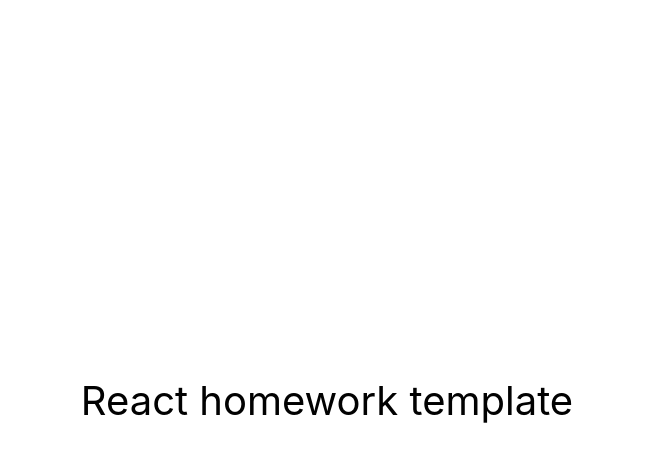
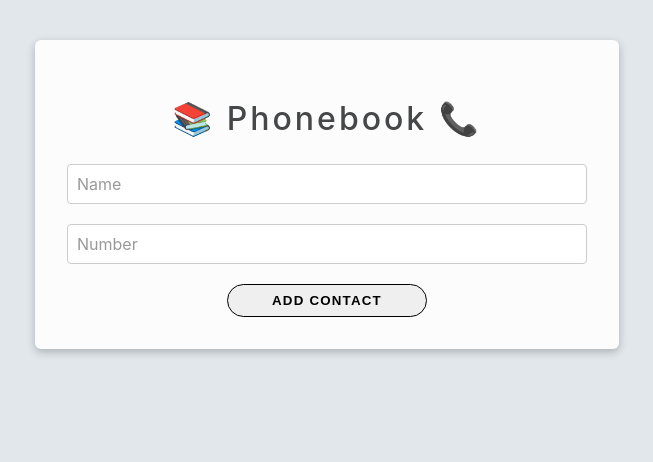
Before and after one commit to Fatiuk/goit-react-hw-02-phonebook, a React (Create React App) app: page / in a window 1280 px wide. Shown: the top 462 px of the page, without its empty margins (313-966 px from the left). Built offline with nearby package versions, Linux system fonts and the light colour scheme.

Commit message:
Update 0.1

```diff
--- a/package.json
+++ b/package.json
@@ -2,14 +2,16 @@
   "name": "react-homework-template",
   "version": "0.1.0",
   "private": true,
-  "homepage": "https://goitacademy.github.io/react-homework-template/",
+  "homepage": "https://Fatiuk/goit-react-hw-02-feedback/",
   "dependencies": {
     "@testing-library/jest-dom": "^5.16.3",
     "@testing-library/react": "^12.1.4",
     "@testing-library/user-event": "^13.5.0",
+    "nanoid": "^4.0.2",
     "react": "^18.1.0",
     "react-dom": "^18.1.0",
     "react-scripts": "5.0.1",
+    "styled-components": "^6.0.7",
     "web-vitals": "^2.1.3"
   },
   "scripts": {
--- a/src/components/App.jsx
+++ b/src/components/App.jsx
@@ -1,16 +1,22 @@
-export const App = () => {
-  return (
-    <div
-      style={{
-        height: '100vh',
-        display: 'flex',
-        justifyContent: 'center',
-        alignItems: 'center',
-        fontSize: 40,
-        color: '#010101'
-      }}
-    >
-      React homework template
-    </div>
-  );
-};
+import React, { Component } from 'react';
+import { nanoid } from 'nanoid';
+
+// ============ Section ============
+import Section from './Section/Section';
+// ============ Section ============
+import PhonebookForm from './PhonebookForm/PhonebookForm';
+
+export default class App extends Component {
+  state = {
+    contacts: [],
+    name: '',
+  };
+
+  render() {
+    return (
+      <Section title="📚 Phonebook 📞">
+        <PhonebookForm></PhonebookForm>
+      </Section>
+    );
+  }
+}
--- /dev/null
+++ b/src/components/PhonebookForm/PhonebookForm.jsx
@@ -0,0 +1,38 @@
+import React, { Component } from 'react';
+import {
+  ContactForm,
+  InputContainer,
+  ContactLabel,
+  ContactInput,
+  AddContactButton,
+} from './PhonebookForm.styled';
+
+export default class PhonebookForm extends Component {
+  render() {
+    return (
+      <ContactForm type="submit">
+        <InputContainer>
+          <ContactLabel htmlFor="name">Name</ContactLabel>
+          <ContactInput
+            type="text"
+            name="name"
+            pattern="^[a-zA-Zа-яА-Я]+(([' \-][a-zA-Zа-яА-Я ])?[a-zA-Zа-яА-Я]*)*$"
+            title="Name may contain only letters, apostrophe, dash and spaces. For example Adrian, Jacob Mercer, Charles de Batz de Castelmore d'Artagnan"
+            required
+          />
+        </InputContainer>
+        <InputContainer>
+          <ContactLabel htmlFor="number"> Number</ContactLabel>
+          <ContactInput
+            type="tel"
+            name="number"
+            pattern="\+?\d{1,4}?[ .\-\s]?\(?\d{1,3}?\)?[ .\-\s]?\d{1,4}[ .\-\s]?\d{1,4}[ .\-\s]?\d{1,9}"
+            title="Phone number must be digits and can contain spaces, dashes, parentheses and can start with +"
+            required
+          />
+        </InputContainer>
+        <AddContactButton type="submit">Add contact</AddContactButton>
+      </ContactForm>
+    );
+  }
+}
--- /dev/null
+++ b/src/components/PhonebookForm/PhonebookForm.styled.jsx
@@ -0,0 +1,53 @@
+import styled from 'styled-components';
+
+export const ContactForm = styled.form`
+  display: flex;
+  flex-direction: column;
+`;
+export const InputContainer = styled.div`
+  display: flex;
+  flex-direction: column;
+  position: relative;
+  margin-bottom: 20px;
+`;
+export const ContactLabel = styled.label`
+  position: absolute;
+  top: ${({ hasValue }) => (hasValue ? '-10px' : '10px')};
+  left: 10px;
+  pointer-events: none;
+  transition: 0.2s ease all;
+  color: ${({ hasValue }) => (hasValue ? '#555' : '#999')};
+  font-size: ${({ hasValue }) => (hasValue ? '12px' : '16px')};
+`;
+export const ContactInput = styled.input`
+  padding: 10px;
+  border: 1px solid #ccc;
+  border-radius: 4px;
+  font-size: 16px;
+  outline: none;
+
+  &:focus + ${ContactLabel}, &:valid + ${ContactLabel} {
+    top: -10px;
+    color: #555;
+    font-size: 12px;
+  }
+`;
+export const AddContactButton = styled.button`
+  margin: 0 auto;
+  padding: 8px;
+  width: 200px;
+  text-transform: uppercase;
+  font-weight: 600;
+  letter-spacing: 1.2px;
+  border: 1px solid black;
+  border-radius: 24px;
+  cursor: pointer;
+  transition: all 0.3s;
+
+  &:hover {
+    color: #fcfcfc;
+    background-color: #3994c879;
+    border-color: transparent;
+    box-shadow: rgba(0, 0, 0, 0.24) 0px 3px 8px;
+  }
+`;
--- /dev/null
+++ b/src/components/Section/Section.jsx
@@ -0,0 +1,15 @@
+import React from 'react';
+import { SectionWrap, SectionContainer, SectionTitle } from './Section.styled';
+
+const Section = ({ title, children }) => {
+  return (
+    <SectionWrap>
+      <SectionContainer>
+        <SectionTitle>{title}</SectionTitle>
+        {children}
+      </SectionContainer>
+    </SectionWrap>
+  );
+};
+
+export default Section;
--- /dev/null
+++ b/src/components/Section/Section.styled.jsx
@@ -0,0 +1,23 @@
+import styled from 'styled-components';
+
+export const SectionWrap = styled.section`
+  margin: 0 auto;
+  padding: 40px 0;
+`;
+
+export const SectionContainer = styled.div`
+  width: 520px;
+  margin: 0 auto;
+  padding: 32px;
+  color: #464748;
+  background-color: #fcfcfc;
+  border-radius: 6px;
+  box-shadow: rgba(0, 0, 0, 0.24) 0px 3px 8px;
+`;
+
+export const SectionTitle = styled.h2`
+  font-size: 32px;
+  font-weight: 500;
+  letter-spacing: 3px;
+  text-align: center;
+`;
--- a/src/index.css
+++ b/src/index.css
@@ -7,6 +7,7 @@ body {
     sans-serif;
   -webkit-font-smoothing: antialiased;
   -moz-osx-font-smoothing: grayscale;
+  background-color: #e1e7eb;
 }
 
 code {
--- a/src/index.js
+++ b/src/index.js
@@ -1,6 +1,6 @@
 import React from 'react';
 import ReactDOM from 'react-dom/client';
-import { App } from 'components/App';
+import App  from 'components/App';
 import './index.css';
 
 ReactDOM.createRoot(document.getElementById('root')).render(
```
Also changed, not shown: 1 other file (tests, documents, lock files or other folders).
